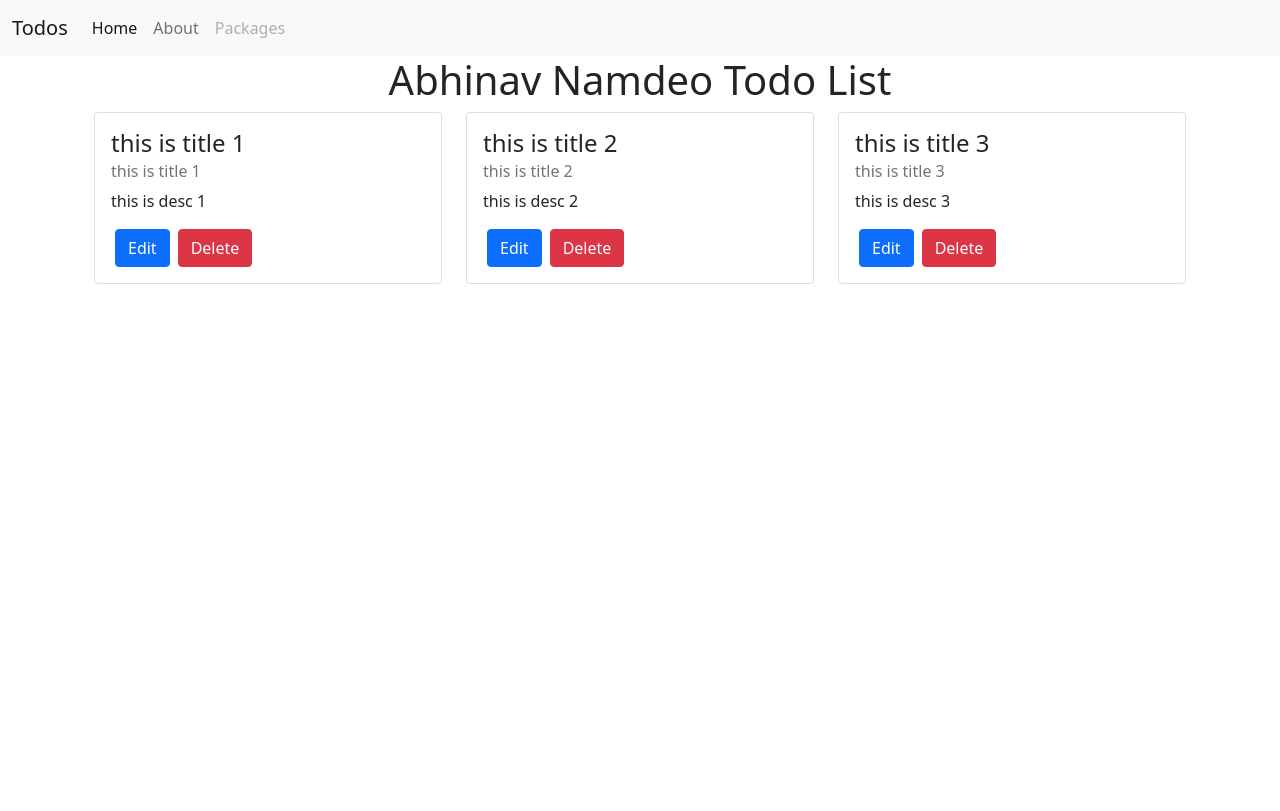
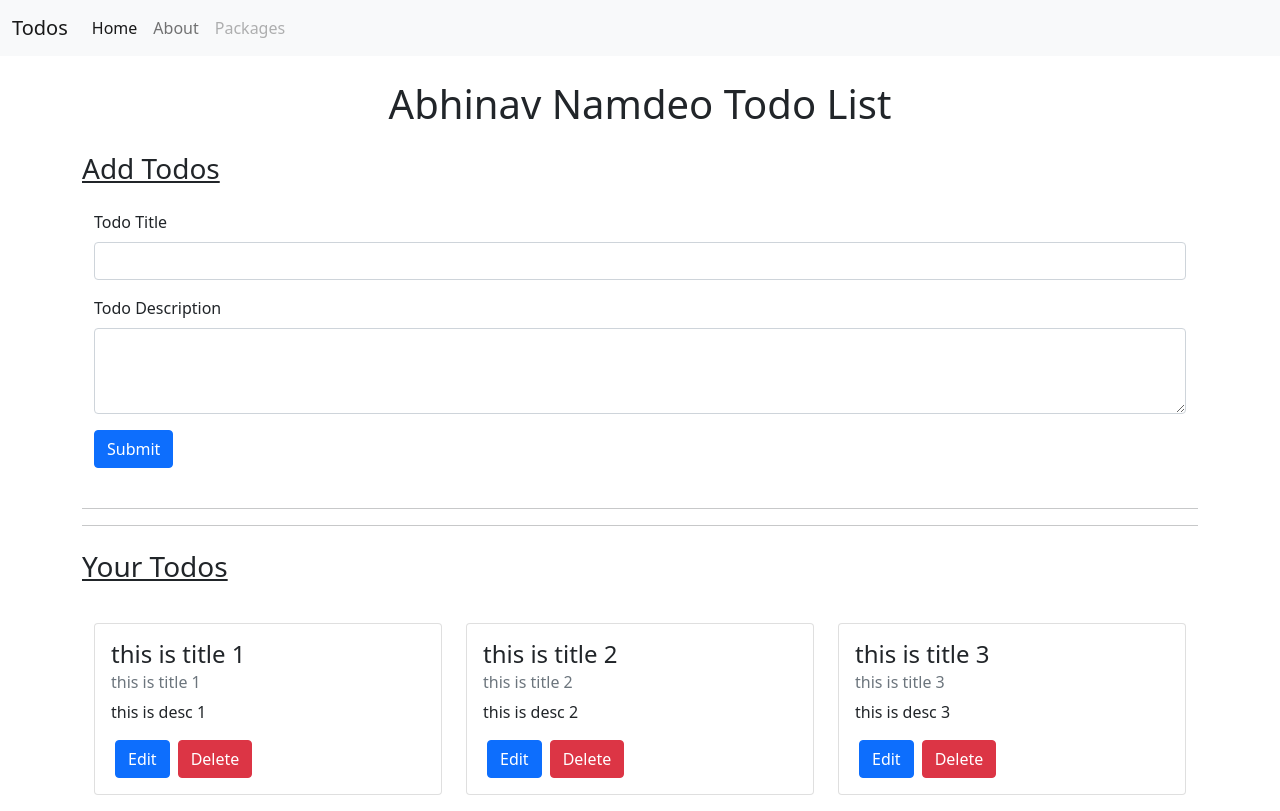
Before and after one commit to AbhinavNmdo/Angular, an Angular app: page / in a window 1280 px wide. Built offline with nearby package versions, Linux system fonts and the light colour scheme.

Commit message:
Make add todo using array (hard coded)

```diff
--- a/src/app/MyComponents/add-todo/add-todo.component.html
+++ b/src/app/MyComponents/add-todo/add-todo.component.html
@@ -1 +1,14 @@
-<p>add-todo works!</p>
+<h3 class="my-4 text-decoration-underline">Add Todos</h3>
+<div class="container">
+    <form (ngSubmit)="onSubmit()">
+        <div class="mb-3">
+            <label for="todoTitle" class="form-label">Todo Title</label>
+            <input [(ngModel)]="todoTitle" name="todoTitle" type="text" class="form-control" id="todoTitle">
+        </div>
+        <div class="mb-3">
+            <label for="todoDesc" class="form-label">Todo Description</label>
+            <textarea [(ngModel)]="todoDesc" name="todoDesc" id="todoDesc" cols="1" rows="3" class="form-control"></textarea>
+        </div>
+        <button type="submit" class="btn btn-primary">Submit</button>
+    </form>
+</div>
--- a/src/app/MyComponents/add-todo/add-todo.component.ts
+++ b/src/app/MyComponents/add-todo/add-todo.component.ts
@@ -1,4 +1,5 @@
-import { Component, OnInit } from '@angular/core';
+import { Component, OnInit, Output, EventEmitter } from '@angular/core';
+import Todo from '../../Todo';
 
 @Component({
   selector: 'app-add-todo',
@@ -6,10 +7,23 @@ import { Component, OnInit } from '@angular/core';
   styleUrls: ['./add-todo.component.css']
 })
 export class AddTodoComponent implements OnInit {
+  todoTitle:string;
+  todoDesc:string;
+  @Output() todoAdd: EventEmitter<Todo> = new EventEmitter();
 
   constructor() { }
 
   ngOnInit(): void {
   }
 
+  onSubmit(){
+    const todo = {
+      sno: 4,
+      title: this.todoTitle,
+      desc: this.todoDesc,
+      active: true
+    }
+    this.todoAdd.emit(todo);
+  }
+
 }
--- a/src/app/MyComponents/todo-item/todo-item.component.html
+++ b/src/app/MyComponents/todo-item/todo-item.component.html
@@ -1,4 +1,4 @@
-<div class="card">
+<div class="card my-3">
     <div class="card-body">
         <h4 class="card-title">{{todo.title}}</h4>
         <h6 class="card-subtitle mb-2 text-muted">{{todo.title}}</h6>
--- a/src/app/MyComponents/todos/todos.component.html
+++ b/src/app/MyComponents/todos/todos.component.html
@@ -1,3 +1,8 @@
+<app-add-todo (todoAdd)="addTodo($event)"></app-add-todo>
+<br>
+<hr>
+<hr>
+<h3 class="my-4 text-decoration-underline">Your Todos</h3>
 <div class="container">
     <div class="row">
         <div *ngFor="let todo of todos" class="col-md-4">
--- a/src/app/MyComponents/todos/todos.component.ts
+++ b/src/app/MyComponents/todos/todos.component.ts
@@ -44,5 +44,9 @@ export class TodosComponent implements OnInit {
   editTodo(todo: Todo){
     console.log(todo);
   }
+  addTodo(todo: Todo){
+    console.log(todo)
+    this.todos.push(todo)
+  }
 
 }
--- a/src/app/app.component.html
+++ b/src/app/app.component.html
@@ -21,6 +21,6 @@
   </div>
 </nav>
 <div class="container">
-  <h1 class="text-center">Abhinav Namdeo Todo List</h1>
+  <h1 class="text-center my-4">Abhinav Namdeo Todo List</h1>
   <app-todos></app-todos>
 </div>
--- a/src/app/app.module.ts
+++ b/src/app/app.module.ts
@@ -6,6 +6,7 @@ import { AppComponent } from './app.component';
 import { TodosComponent } from './MyComponents/todos/todos.component';
 import { TodoItemComponent } from './MyComponents/todo-item/todo-item.component';
 import { AddTodoComponent } from './MyComponents/add-todo/add-todo.component';
+import { FormsModule } from '@angular/forms';
 
 @NgModule({
   declarations: [
@@ -16,7 +17,8 @@ import { AddTodoComponent } from './MyComponents/add-todo/add-todo.component';
   ],
   imports: [
     BrowserModule,
-    AppRoutingModule
+    AppRoutingModule,
+    FormsModule
   ],
   schemas: [
     CUSTOM_ELEMENTS_SCHEMA
```
